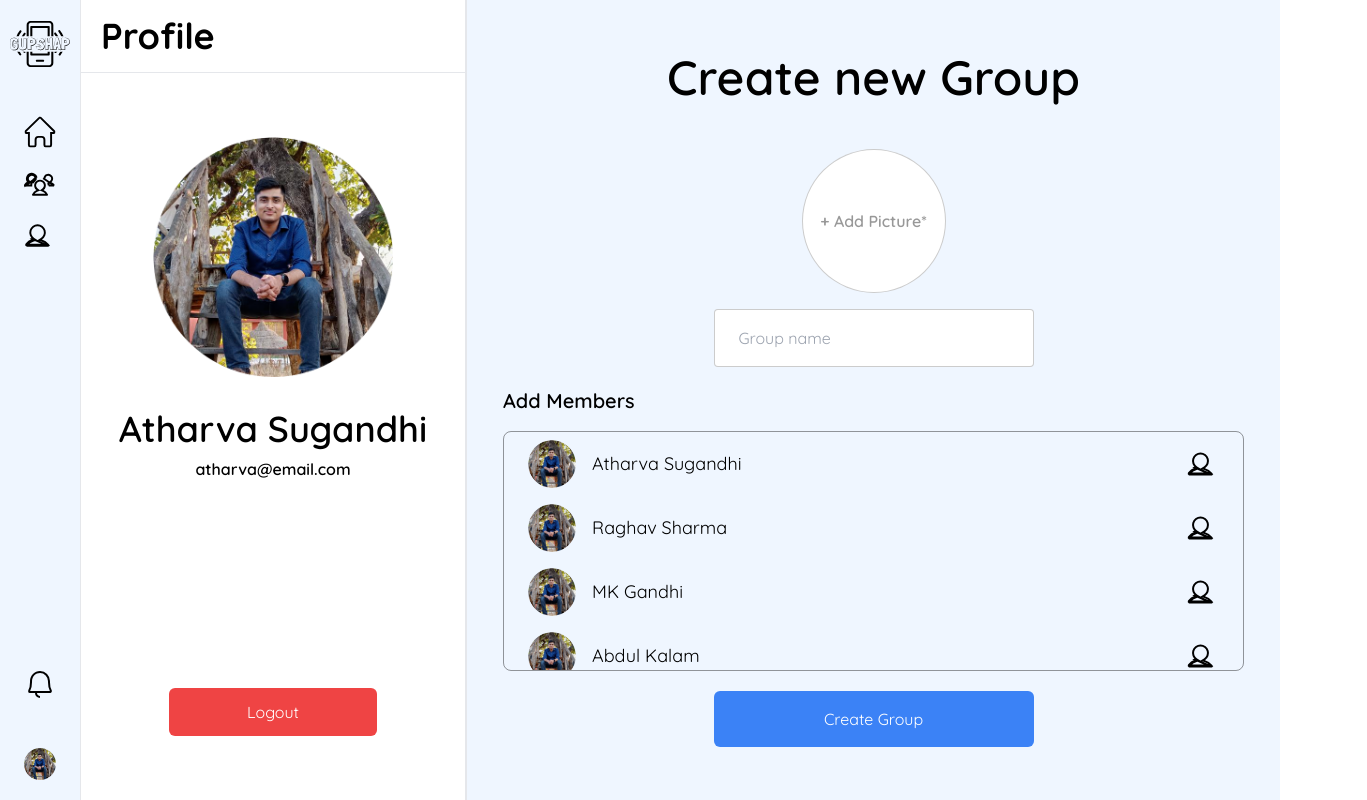
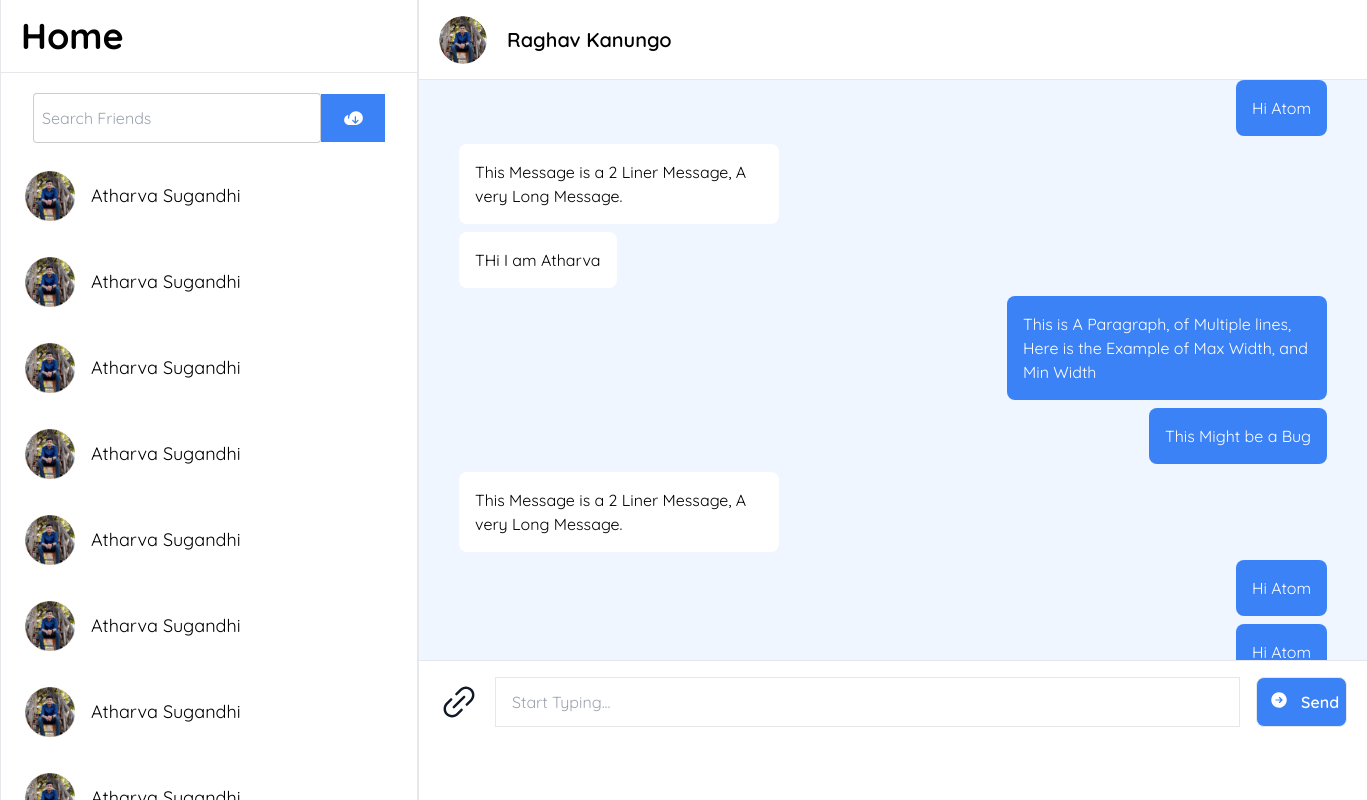
Before and after one commit to Atom-Atharva/Gupshap-ChatApp, a React (Create React App) app: page /chat in a window 1280 px wide. Shown: the whole page, 1367 px wide, since content can reach past the window. Built offline with nearby package versions, Linux system fonts and the light colour scheme.

Commit message:
Chat Main Area UI

```diff
--- a/src/component/chat/mainarea/Mainheading.js
+++ b/src/component/chat/mainarea/Mainheading.js
@@ -1,7 +1,7 @@
 import React from "react";
-import { Heading } from "./Mainareadata";
+// import { Heading } from "./Mainareadata";
 
-const Mainheading = () => {
+const Mainheading = ({ Heading }) => {
   return (
     <div className="py-4 px-5  border-b border-black-opacity-20">
       <h1 className="text-4xl font-bold ">{Heading}</h1>
--- /dev/null
+++ b/src/component/chat/room/ChatData.js
@@ -0,0 +1,79 @@
+export const profileimg = `${process.env.PUBLIC_URL}/assets/img/atharvaRound.png`;
+export const profileName = "Raghav Kanungo";
+
+export const messages = [
+  {
+    senderName: "Atharva Sugandhi",
+    message: "Hi Atom",
+    type: "sent",
+  },
+  {
+    senderName: "Kanishk Tiwari",
+    message: "This Message is a 2 Liner Message, A very Long Message.",
+  },
+  {
+    senderName: "Kanishk Tiwari",
+    message: "THi I am Atharva",
+  },
+  {
+    senderName: "Atharva Sugandhi",
+    message:
+      "This is A Paragraph, of Multiple lines, Here is the  Example of Max Width, and Min Width",
+    type: "sent",
+  },
+  {
+    senderName: "Atharva Sugandhi",
+    message: "This Might be a Bug",
+    type: "sent",
+  },
+  {
+    senderName: "Kanishk Tiwari",
+    message: "This Message is a 2 Liner Message, A very Long Message.",
+  },
+  {
+    senderName: "Atharva Sugandhi",
+    message: "Hi Atom",
+    type: "sent",
+  },
+  {
+    senderName: "Atharva Sugandhi",
+    message: "Hi Atom",
+    type: "sent",
+  },
+  {
+    senderName: "Atharva Sugandhi",
+    message:
+      "This is A Paragraph, of Multiple lines, Here is the  Example of Max Width, and Min Width",
+    type: "sent",
+  },
+  {
+    senderName: "Kanishk Tiwari",
+    message: "This Message is a 2 Liner Message, A very Long Message.",
+  },
+  {
+    senderName: "Atharva Sugandhi",
+    message:
+      "This is A Paragraph, of Multiple lines, Here is the  Example of Max Width, and Min Width",
+    type: "sent",
+  },
+  {
+    senderName: "Kanishk Tiwari",
+    message: "This Message is a 2 Liner Message, A very Long Message.",
+  },
+  {
+    senderName: "Atharva Sugandhi",
+    message:
+      "This is A Paragraph, of Multiple lines, Here is the  Example of Max Width, and Min Width",
+    type: "sent",
+  },
+  {
+    senderName: "Kanishk Tiwari",
+    message: "This Message is a 2 Liner Message, A very Long Message.",
+  },
+  {
+    senderName: "Atharva Sugandhi",
+    message:
+      "This is A Paragraph, of Multiple lines, Here is the  Example of Max Width, and Min Width",
+    type: "sent",
+  },
+];
--- /dev/null
+++ b/src/component/chat/room/ChatRoom.js
@@ -0,0 +1,17 @@
+import React from "react";
+import { profileName, profileimg } from "./ChatData";
+import Chattitle from "./Chattitle";
+import Chatarea from "./Chatarea";
+import Textsend from "./Textsend";
+
+const ChatRoom = () => {
+  return (
+    <div className="flex flex-col  ">
+      <Chattitle />
+      <Chatarea />
+      <Textsend />
+    </div>
+  );
+};
+
+export default ChatRoom;
--- /dev/null
+++ b/src/component/chat/room/Chatarea.js
@@ -0,0 +1,15 @@
+import React from "react";
+import { messages } from "./ChatData";
+import Singlemsg from "./Singlemsg";
+
+const Chatarea = () => {
+  return (
+    <div className=" flex flex-col h-[580px] gap-2 px-10 overflow-y-auto  bg-secondary-light ">
+      {messages.map((message, index) => {
+        return <Singlemsg message={message} index={index} />;
+      })}
+    </div>
+  );
+};
+
+export default Chatarea;
--- /dev/null
+++ b/src/component/chat/room/Chattitle.js
@@ -0,0 +1,19 @@
+import React from "react";
+import { profileimg, profileName } from "./ChatData";
+
+const Chattitle = () => {
+  return (
+    <div className="flex h-20 px-5 gap-2  items-center border-b border-black-opacity-20">
+      <div className="flex items-center py-1 gap-5">
+        <img
+          src={profileimg}
+          alt="profile"
+          className="w-12 h-12 rounded-full"
+        />
+        <h1 className="text-xl font-semibold">{profileName}</h1>
+      </div>
+    </div>
+  );
+};
+
+export default Chattitle;
--- /dev/null
+++ b/src/component/chat/room/Sendbtn.js
@@ -0,0 +1,13 @@
+import React from "react";
+import { send } from "./TextsendData";
+
+const Sendbtn = () => {
+  return (
+    <div className="flex gap-3 py-3 px-3 bg-primary-btn hover:bg-primary-btn-hover border rounded-lg">
+      <img src={send} alt="send" className="w-5 h-5" />
+      <h1 className="text-white text-base font-semibold ">Send</h1>
+    </div>
+  );
+};
+
+export default Sendbtn;
--- /dev/null
+++ b/src/component/chat/room/Singlemsg.js
@@ -0,0 +1,26 @@
+import React from "react";
+
+const Singlemsg = ({ message, index }) => {
+  return (
+    <div
+      key={index}
+      className={`${
+        message.senderName === "Atharva Sugandhi"
+          ? " justify-end"
+          : " justify-start"
+      } flex  items-center`}
+    >
+      <div
+        className={`${
+          message.senderName === "Atharva Sugandhi"
+            ? "bg-primary-btn text-white"
+            : "bg-primary"
+        } p-4 rounded-lg min-w-7 max-w-80`}
+      >
+        <div className="font-regular text-base">{message.message}</div>
+      </div>
+    </div>
+  );
+};
+
+export default Singlemsg;
--- /dev/null
+++ b/src/component/chat/room/Textsend.js
@@ -0,0 +1,18 @@
+import React from "react";
+import { sendattach, send, text } from "./TextsendData";
+import Sendbtn from "./Sendbtn";
+
+const Textsend = () => {
+  return (
+    <div className="flex py-4 px-5 justify-center items-center gap-4 border-t border-black-opacity-20 ">
+      <img src={sendattach} alt="sendattach" className="w-10 h-10" />
+      <input
+        className="border border-black-opacity-20 w-[800px] py-3 px-4 "
+        placeholder={text}
+      ></input>
+      <Sendbtn />
+    </div>
+  );
+};
+
+export default Textsend;
--- /dev/null
+++ b/src/component/chat/room/TextsendData.js
@@ -0,0 +1,4 @@
+export const sendattach = `${process.env.PUBLIC_URL}/assets/svg/sendattach.svg`;
+export const send = `${process.env.PUBLIC_URL}/assets/svg/send.svg`;
+
+export const text="Start Typing..."
--- a/src/pages/chat-page/Chatpage.js
+++ b/src/pages/chat-page/Chatpage.js
@@ -2,14 +2,16 @@ import React from "react";
 import Content from "../chat-page/contents/Content.js";
 import Default from "./screens/Default.js";
 import NewGroup from "./screens/NewGroup.js";
+import Room from "./screens/Room.js";
 
 const Chatpage = () => {
   return (
     <div>
-      <div className="flex w-full">
+      <div className="flex w-full ">
         <Content />
         {/* <Default /> */}
-        <NewGroup />
+        {/* <NewGroup /> */}
+        <Room />
       </div>
     </div>
   );
--- a/src/pages/chat-page/contents/MainArea.js
+++ b/src/pages/chat-page/contents/MainArea.js
@@ -9,10 +9,10 @@ const MainArea = () => {
   return (
     <div>
       <div className="flex flex-col h-screen  border-r-2 border-black-opacity-20 ">
-        <Mainheading />
-        {/* <SearchArea />
-        <MultiChats /> */}
-        <Profdetail />
+        <Mainheading Heading="Home" />
+        <SearchArea />
+        <MultiChats />
+        {/* <Profdetail /> */}
       </div>
     </div>
   );
--- a/src/pages/chat-page/screens/Room.js
+++ b/src/pages/chat-page/screens/Room.js
@@ -1,9 +1,12 @@
-import React from 'react'
+import React from "react";
+import ChatRoom from "../../../component/chat/room/ChatRoom";
 
 const Room = () => {
   return (
-    <div>Room</div>
-  )
-}
+    <div className="">
+      <ChatRoom />
+    </div>
+  );
+};
 
-export default Room
+export default Room;
```
Also changed, not shown: public/assets/svg/send.svg (added), public/assets/svg/sendattach.svg (added).
